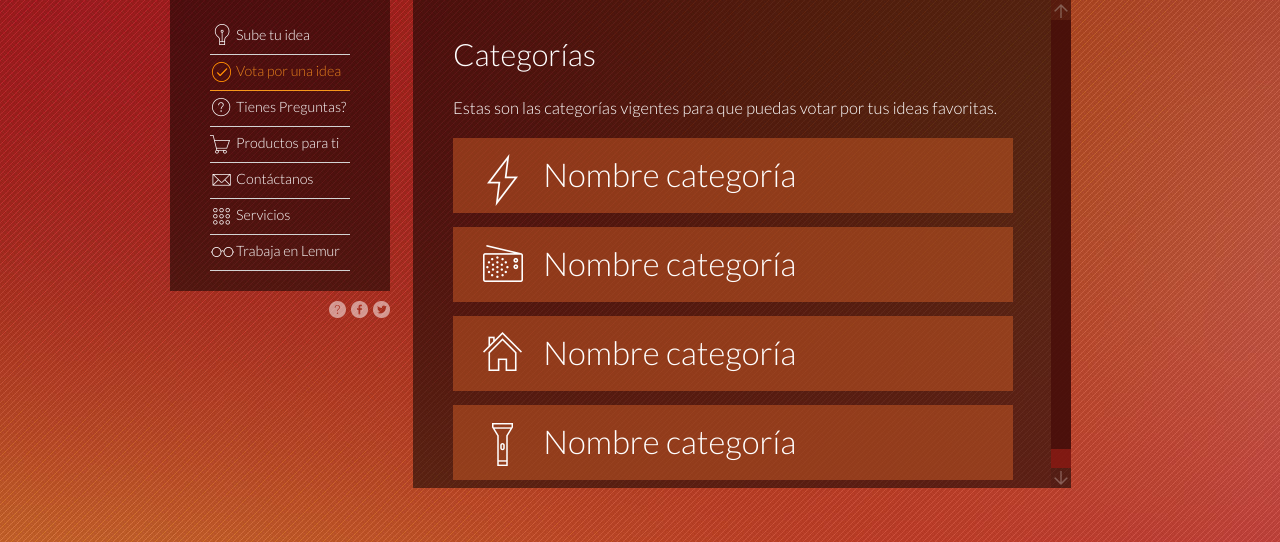
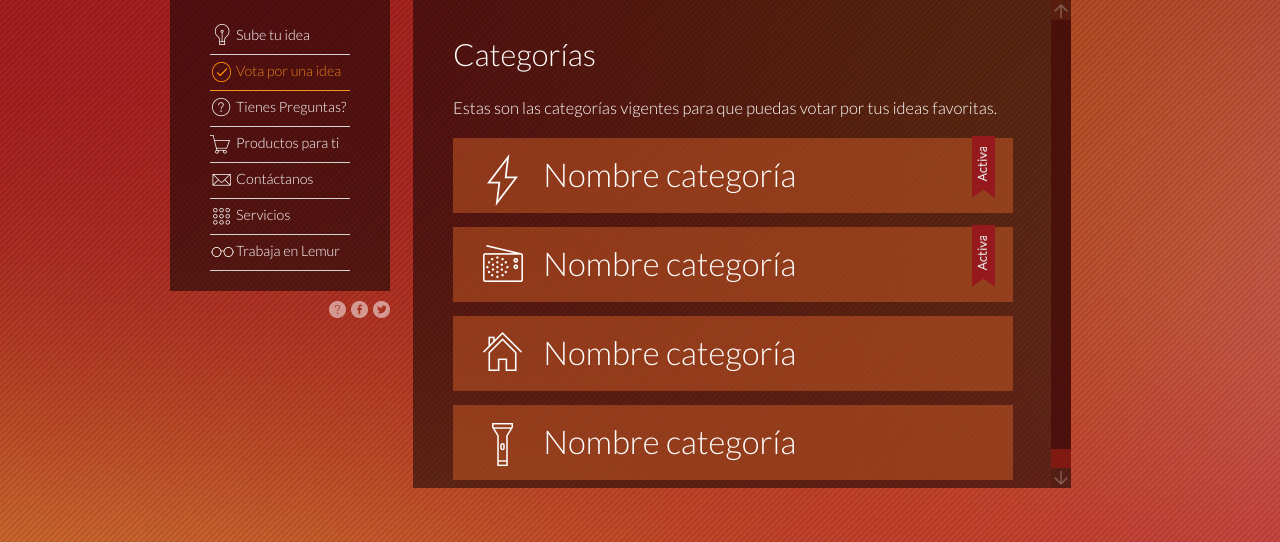
Before and after one commit to juan2ramos/lemurFront, a PHP site: page / in a window 1280 px wide. Shown: the part 159-701 px from the top of the page. Run offline with PHP 8.4, Linux system fonts and the light colour scheme; some libraries are stand-ins or nearby versions.

Commit message:
categorias

```diff
--- a/css/style.css
+++ b/css/style.css
@@ -356,6 +356,7 @@ Categorias
 	display: block;
 	margin-top: 14px;
 	min-height: 56px;
+	position: relative;
 	text-align: left;
 	text-decoration: none;
 	width: 560px;
@@ -379,6 +380,11 @@ Categorias
 	display: inline-block;
 	height: 75px;
 	vertical-align: middle;
+}
+.activa{
+	position: absolute;
+	right: 15px;
+	top: -3px;
 }
 .categorias{
 	padding: 10px 0 30px 40px;
--- a/views/categorias.php
+++ b/views/categorias.php
@@ -1,11 +1,13 @@
 				        <div class="categorias">
                     <h2>Categorías</h2>
                     <p>Estas son las categorías vigentes para que puedas votar por tus ideas favoritas.</p>
-                    <a href="vota-por-una-idea" class="link activa">
+                    <a href="vota-por-una-idea" class="link">
+                      <img src="images/activa.png" class="activa">
                       <div class="contend-img"><img src="images/general.png"></div>
                       <div class="contend-p"><p>Nombre categoría</p></div>
                     </a>
-                    <a href="vota-por-una-idea" class="link activa">
+                    <a href="vota-por-una-idea" class="link">
+                      <img src="images/activa.png" class="activa">
                       <div class="contend-img"><img src="images/electrodomesticos.png"></div>
                       <div class="contend-p"><p>Nombre categoría</p></div>
                     </a>
```
Also changed, not shown: images/activa.png (added).
